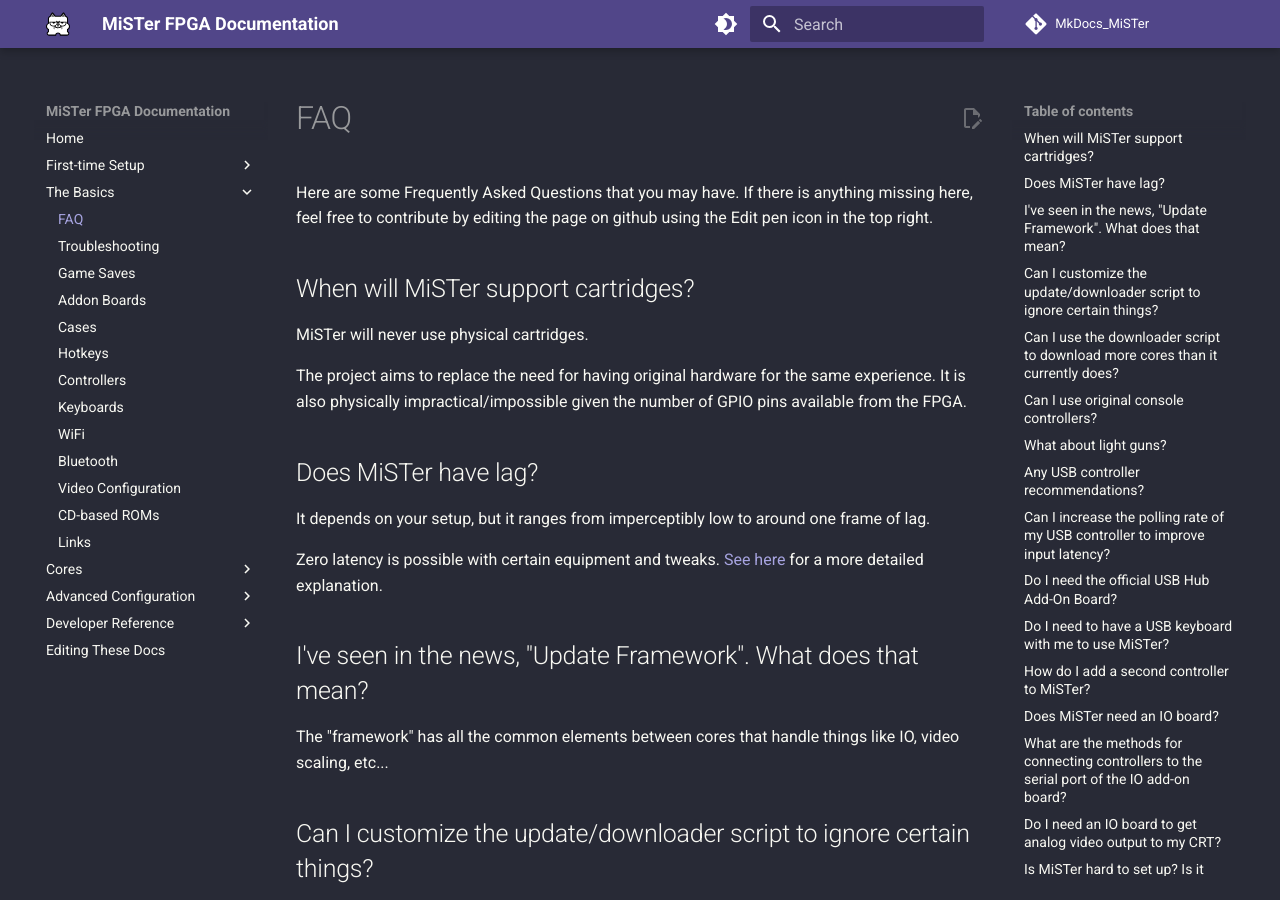
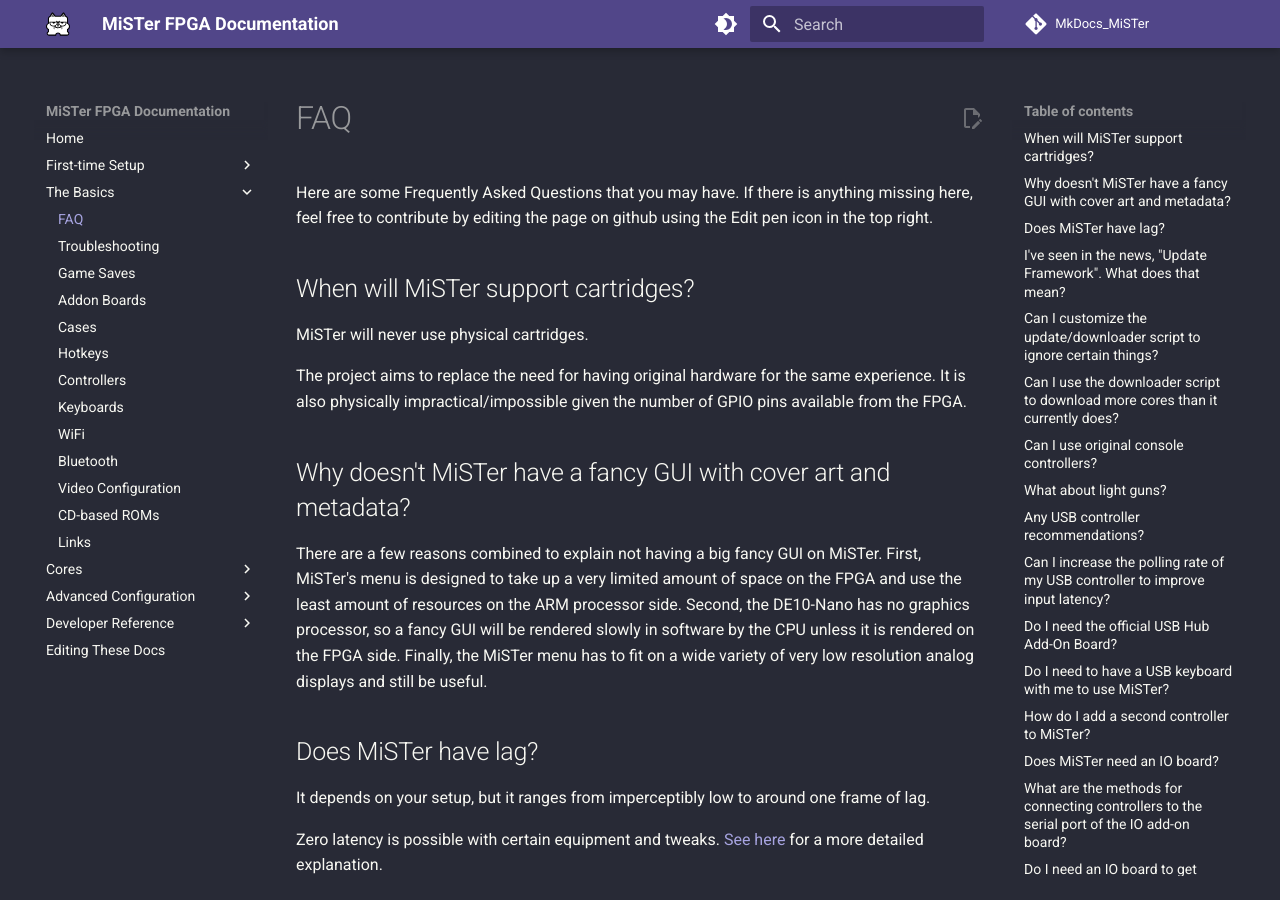
Before and after one commit to MiSTer-devel/MkDocs_MiSTer, an MkDocs documentation site: the page built from docs/basics/faq.md, in a window 1280 px wide and 900 px high. Built offline with MkDocs 1.6.1 and Material for MkDocs 9.7.7, drawn with Linux system fonts in a browser that asks for light colours; comment, search, counter and statistics services are not loaded; some of the changed text lies outside the part shown.

Commit message:
faq.md: add fancy gui q and a

```diff
--- a/docs/basics/faq.md
+++ b/docs/basics/faq.md
@@ -5,6 +5,10 @@
 MiSTer will never use physical cartridges.
 
 The project aims to replace the need for having original hardware for the same experience. It is also physically impractical/impossible given the number of GPIO pins available from the FPGA.
+
+## Why doesn't MiSTer have a fancy GUI with cover art and metadata?
+
+There are a few reasons combined to explain not having a big fancy GUI on MiSTer. First, MiSTer's menu is designed to take up a very limited amount of space on the FPGA and use the least amount of resources on the ARM processor side. Second, the DE10-Nano has no graphics processor, so a fancy GUI will be rendered slowly in software by the CPU unless it is rendered on the FPGA side. Finally, the MiSTer menu has to fit on a wide variety of very low resolution analog displays and still be useful.
 
 ## Does MiSTer have lag?
 
```
